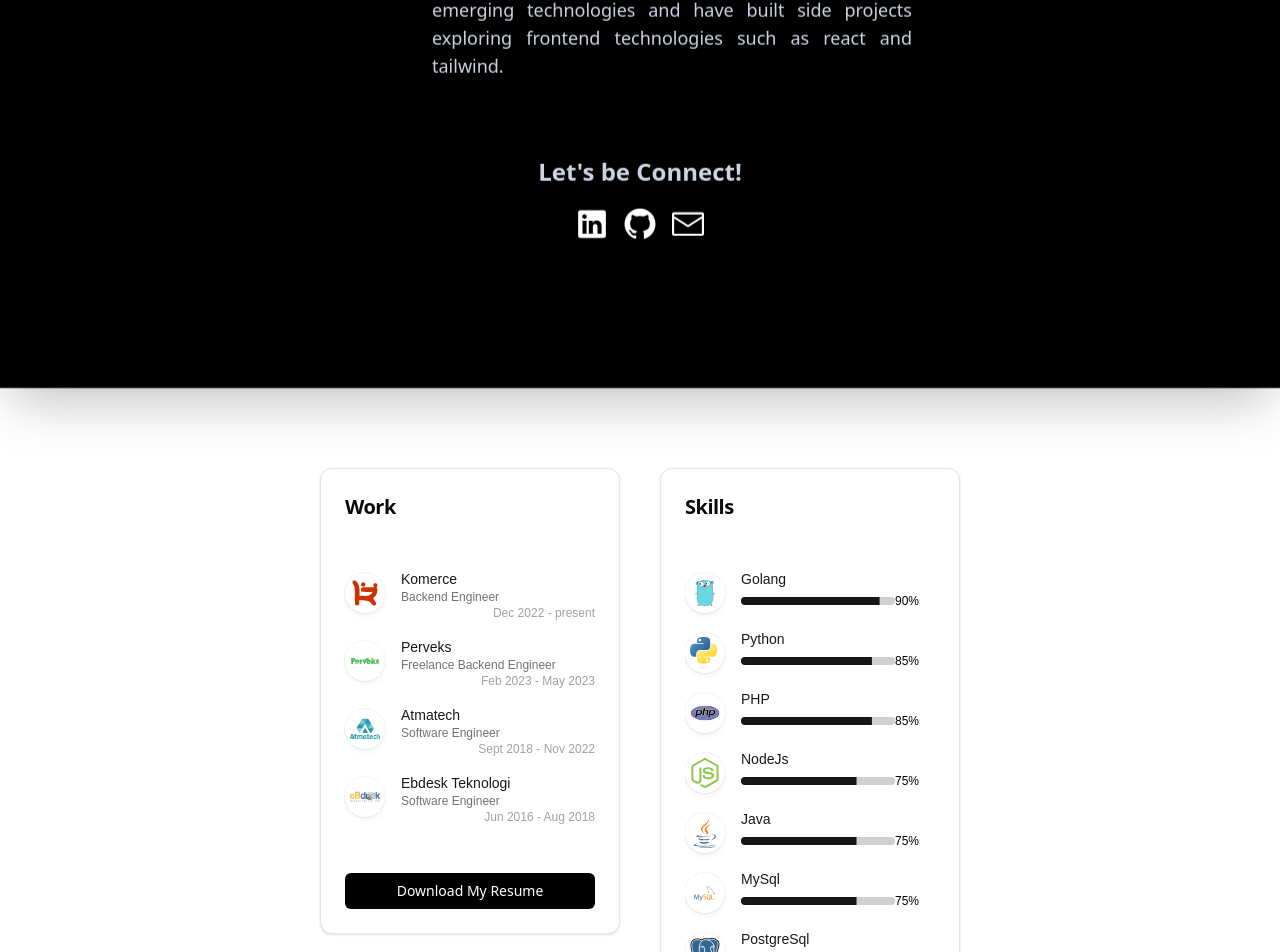
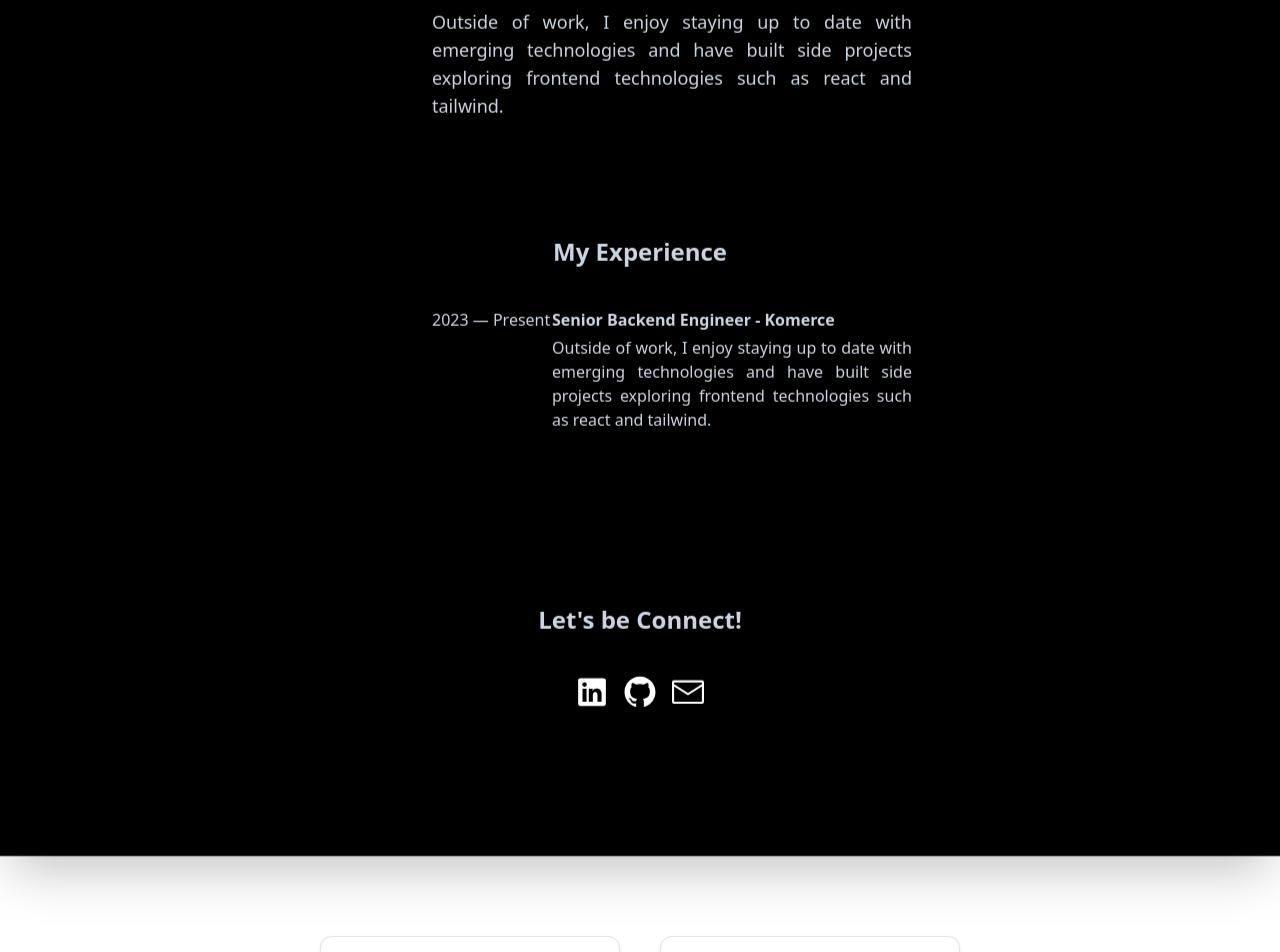
Before and after one commit to asdiyanarisha/alphafrontv2, a Next.js app: page / in a window 1280 px wide. Shown: the part 1932-2884 px from the top of the page. Built offline with nearby package versions, Linux system fonts and the light colour scheme.

Commit message:
feat: add experience in summary section

```diff
--- a/src/components/sections/home/styles.css
+++ b/src/components/sections/home/styles.css
@@ -17,3 +17,7 @@
     transform: none;
     visibility: visible;
 }
+
+.content-summary {
+    @apply xl:ml-28 mx-10 text-lg xl:w-3/4 w-10/12 md:text-justify flex justify-center flex-col text-slate-300;
+}
--- a/src/components/sections/home/summary.tsx
+++ b/src/components/sections/home/summary.tsx
@@ -24,7 +24,7 @@
     return (
         <div ref={domRef} className={`mt-52 pt-36 shadow-2xl fade-in-section ${isVisible ? 'is-visible' : ''}`}>
             <div className="flex items-center justify-center font-sans bg-black text-white">
-                <div className="xl:w-1/2 my-20 mt-10 w-full">
+                <div className="xl:w-1/2 my-20 mt-20 w-full">
                     <div className="flex flex-row justify-center">
                         <Avatar className="w-[10rem] h-[10rem]">
                             <AvatarImage src="https://avatars.githubusercontent.com/u/19662749?v=4"/>
@@ -36,7 +36,7 @@
                             <h2 className="text-2xl font-semibold text-slate-300">About Me</h2>
                         </div>
                         <div
-                            className="xl:ml-28 mx-10 text-lg xl:w-3/4 w-10/12 md:text-justify flex justify-center flex-col text-slate-300">
+                            className="content-summary">
                             <p className="text-wrap">
                                 Hello my name Risha Asdiyana Rifi, and you can call me Risha :).
                                 I am a software engineer with 8+ years eperiences in full-stack development.
@@ -56,12 +56,41 @@
                                 and optimizing performance load process api.
                             </p>
                             <p className="text-wrap mt-8">
-                                Outside of work, I enjoy staying up to date with emerging technologies and have built side projects exploring frontend technologies such as react and tailwind.
+                                Outside of work, I enjoy staying up to date with emerging technologies and have built
+                                side projects exploring frontend technologies such as react and tailwind.
                             </p>
                         </div>
                     </div>
                     <div className="py-14">
-                        <div className="w-full flex justify-center mb-5">
+                        <div className="w-full flex justify-center my-10">
+                            <h2 className="text-2xl font-semibold text-slate-300">My Experience</h2>
+                        </div>
+                        <div
+                            className="content-summary">
+                            <Link href="https://komerce.id" target="_blank">
+                                <div className="flex flex-col lg:flex-row mb-5" id="experience">
+                                    <div className="lg:w-1/4 text-base">
+                                        <span>2023 — Present</span>
+                                    </div>
+                                    <div className="lg:w-3/4 flex flex-col">
+                                        <h2 className="text-base font-semibold">
+                                            <div className="hover:text-black hover:bg-white">
+                                                Senior Backend Engineer - Komerce
+                                            </div>
+                                        </h2>
+                                        <p className="text-wrap mt-1 text-base">
+                                            Outside of work, I enjoy staying up to date with emerging technologies and
+                                            have
+                                            built
+                                            side projects exploring frontend technologies such as react and tailwind.
+                                        </p>
+                                    </div>
+                                </div>
+                            </Link>
+                        </div>
+                    </div>
+                    <div className="py-14">
+                        <div className="w-full flex justify-center my-10">
                             <h2 className="text-2xl font-semibold text-slate-300">Let's be Connect!</h2>
                         </div>
                         <div className="flex pb-3 justify-center" id="icon">
```
